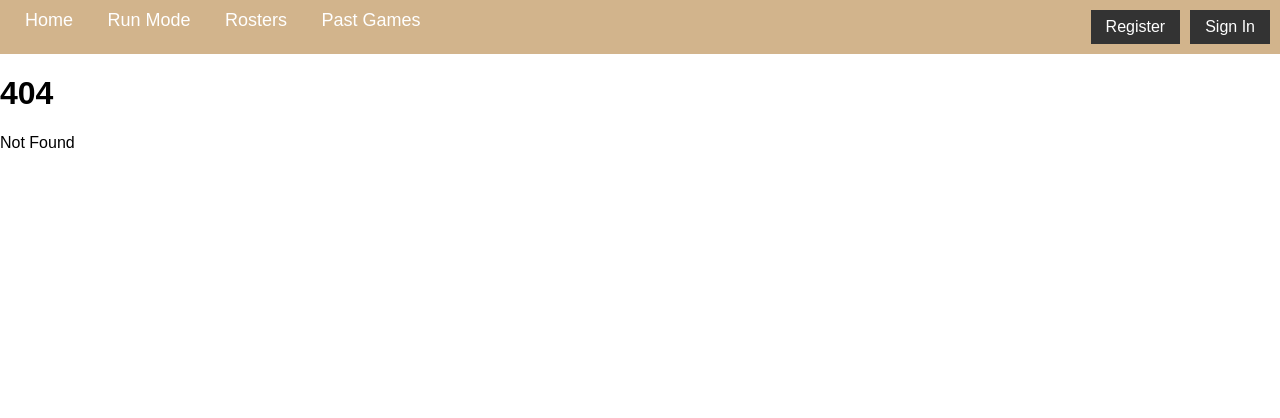
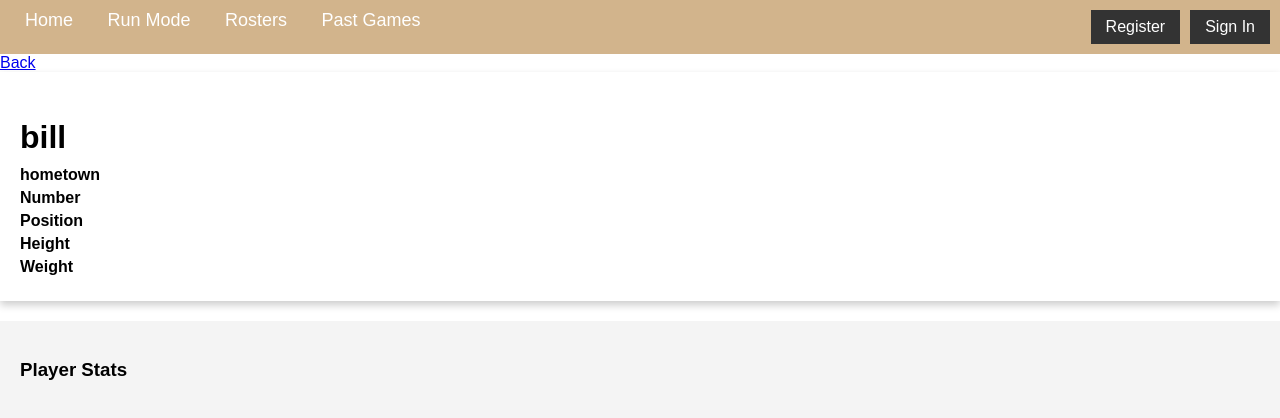
Before and after one commit to RoboRobert/CS499-Group1b, a SvelteKit app: page /rosters/teamID/bill in a window 1280 px wide. Before the commit this address had no page. Shown: the top 418 px of the page. Built offline with nearby package versions, Linux system fonts and the light colour scheme.

Commit message:
Commit for working on the team, player, and games pages. Added the extraction and use of the slug, may change later.

```diff
--- a/src/app.css
+++ b/src/app.css
@@ -53,6 +53,12 @@
     }
 
     .rosters-dash {
+        color: black;
+        padding: 15px;
+        text-align: center;
+    }
+
+    .game-dash {
         color: black;
         padding: 15px;
         text-align: center;
@@ -155,3 +161,21 @@
     .sign-in-button:hover {
         background-color: #2b6cb0;
     }
+    .player-dash {
+        background-color:   white;
+        color:black;
+        padding: 20px;
+        border-radius: 0px;
+        box-shadow: 0 4px 8px rgba(0, 0, 0, 0.2);
+        margin-bottom: 20px;
+    }
+
+    .player-dash h1 {
+        font-size: 2rem;
+        margin-bottom: 10px;
+    }
+
+    .player-dash h4 {
+        font-size: 1rem;
+        margin: 5px 0;
+    }
--- a/src/routes/+page.svelte
+++ b/src/routes/+page.svelte
@@ -27,7 +27,7 @@
         <h2>Recent Games</h2>
         <div>
         {#each games as game }
-        <a href="/pastgames/${game}">
+        <a href="/pastgames/{game}">
             <div class = "game">
                 <h3>{game}</h3>
             </div>
--- a/src/routes/pastgames/+page.svelte
+++ b/src/routes/pastgames/+page.svelte
@@ -18,7 +18,7 @@
         </div>
         <div>
             {#each games as game }
-            <a href="/pastgames/${game}">
+            <a href="/pastgames/{game}">
                 <div class = "game">
                     <h3>{game}</h3>
                 </div>
--- a/src/routes/rosters/+page.svelte
+++ b/src/routes/rosters/+page.svelte
@@ -24,7 +24,7 @@
         </div>
         <div>
             {#each teams as team }
-            <a href='/rosters/${team}'>
+            <a href='/rosters/{team}'>
                 <div class = "game">
                     <h3>{team}</h3>
                 </div>
--- /dev/null
+++ b/src/routes/rosters/[teamID]/[player]/+page.svelte
@@ -0,0 +1,30 @@
+<script lang="ts">
+    export let data: {player:string};
+
+    let hometown: string = "hometown"
+    let name = data.player
+    let number:string = "Number"
+    let position: string = "Position"
+    let height: string = "Height"
+    let weight: string = "Weight"
+</script>
+
+<title>Player</title>
+
+<div>
+    <a href="./">Back</a>
+    <section class= "player-dash">
+        <h1>{name}</h1>
+        <h4>{hometown}</h4>
+        <h4>{number}</h4>
+        <h4>{position}</h4>
+        <h4>{height}</h4>
+        <h4>{weight}</h4>
+    </section>
+    <section class="list-section-1">
+        <h3>Player Stats</h3>
+        <div>
+
+        </div>
+    </section>
+</div>
--- /dev/null
+++ b/src/routes/rosters/[teamID]/[player]/+page.ts
@@ -0,0 +1,8 @@
+import type { PageLoad } from './$types';
+
+export const load: PageLoad = ({ params }) => {
+    const player = params.player;  // Extracts the slug from the URL
+    return {
+        player  // Passes it to the page as a prop
+    };
+};
```
Also changed, not shown: src/routes/pastgames/[gameID]/+page.svelte (+17 -11 lines), src/routes/pastgames/[gameID]/+page.ts (added, +8 -0 lines), src/routes/rosters/[teamID]/+page.svelte (+25 -11 lines), src/routes/rosters/[teamID]/+page.ts (added, +8 -0 lines).
